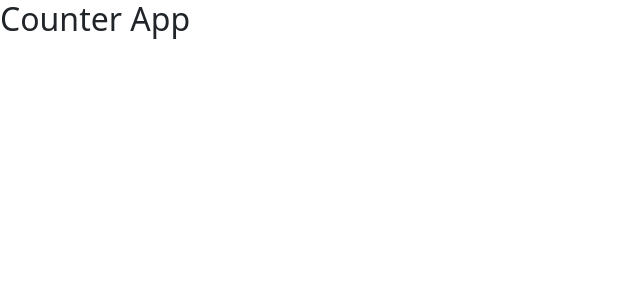
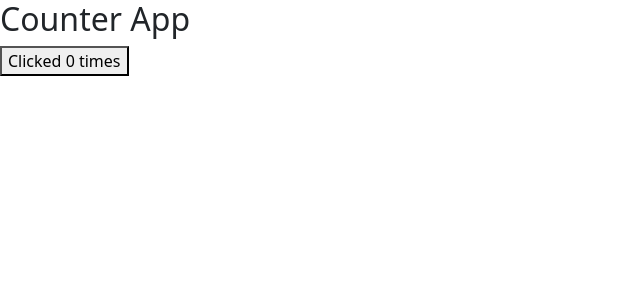
Before and after one commit to mrunal2627/React_hook, a React (Create React App) app in the folder react-hooks/: page / in a window 1280 px wide. Shown: the top 300 px of the page, without its empty margins (0-640 px from the left). Built offline with nearby package versions, Linux system fonts and the light colour scheme.

Commit message:
Using class Component

```diff
--- a/react-hooks/src/App.js
+++ b/react-hooks/src/App.js
@@ -1,12 +1,21 @@
 
 import React,{Component} from "react";
 class App extends Component {
-  state ={
+
+  state = {
     count :0
-  }
+  };
+  increment = ()=>{
+    this.setState({
+      count : this.state.count +1
+    });
+  };
   render(){
   return (
-   <h2>Counter App</h2>
+   <div>
+    <h2>Counter App</h2>
+    <button onClick={this.increment}>Clicked {this.state.count} times</button>
+   </div>
   );
 }
 }
```
